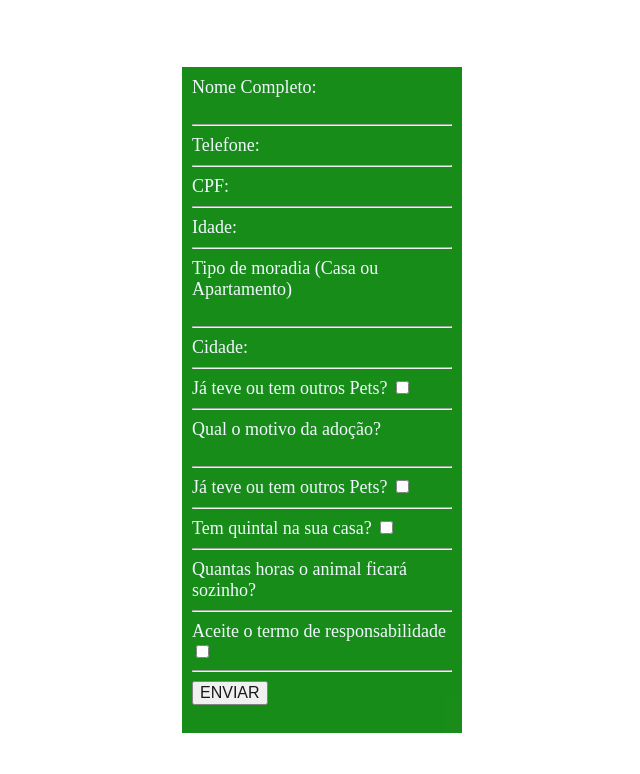
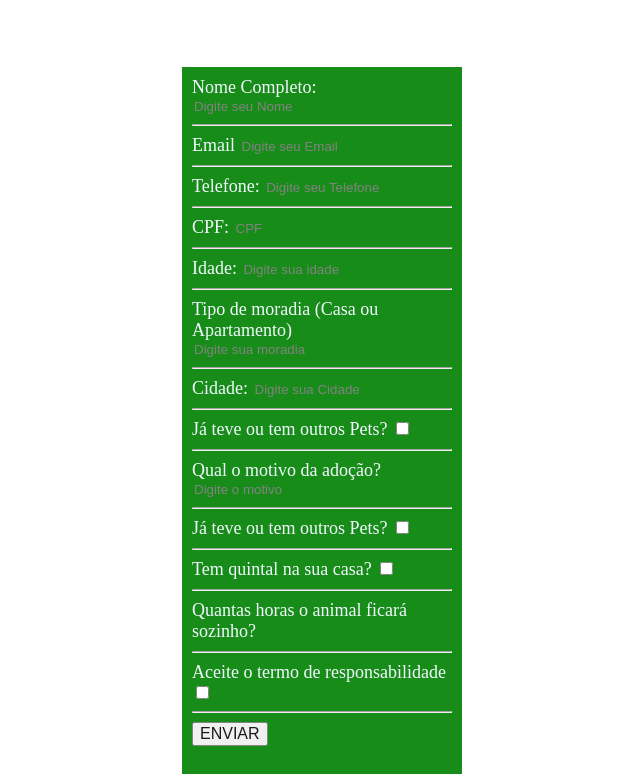
Before and after one commit to caiosantos-777/ATIVIDADE-DOGS, a plain HTML site: page index.html in a window 1280 px wide. Shown: the part 66-840 px from the top of the page, without its empty margins (318-958 px from the left). Before the commit the page ends 800 px from the top, so only its background shows below. Drawn offline with Linux system fonts and the light colour scheme.

Commit message:
add - Js pronto commit final

```diff
--- a/form1.js
+++ b/form1.js
@@ -3,7 +3,7 @@ document.getElementById("formAdocao").addEventListener("submit", function (e) {
     e.preventDefault();
 
     let nome = document.getElementById("Nome").value;
-    let email = document.getElementById("Email").value;
+    let email = document.getElementById("email").value;
     let moradia = document.getElementById("casa").value;
     let quintal = document.querySelector('input[name="quintal"]:checked');
     let cidade = document.getElementById("Cdd").value;
--- a/index.html
+++ b/index.html
@@ -21,51 +21,55 @@
             <form id="formAdocao">
 
                 <label for="Nome"></label>Nome Completo: </label>
-                <input type="text" name=Nome />
+                <input type="text" name=Nome id="Nome" placeholder="Digite seu Nome"/>
+                <hr>
+
+                <label for="email"></label>Email </label>
+                <input type="text" name=Nome id="email" placeholder="Digite seu Email"/>
                 <hr>
 
                 <label for="Telefone"></label>Telefone: </label>
-                <input type="tell" name=Telefone />
+                <input type="tell" name=Telefone id="Telefone" placeholder="Digite seu Telefone"/>
                 <hr>
 
                 <label for="CPF"></label>CPF: </label>
-                <input type="number" name=CPF />
+                <input type="number" name=CPF id="CPF" placeholder="CPF"/>
                 <hr>
 
                 <label for="Idade"></label>Idade: </label>
-                <input type="text" name=Idade />
+                <input type="text" name=Idade id="Idade" placeholder="Digite sua idade"/>
                 <hr>
 
                 <label for="casa"></label>Tipo de moradia (Casa ou Apartamento) </label>
-                <input type="text" name=casa />
+                <input type="text" name=casa id="casa" placeholder="Digite sua moradia"/>
                 <hr>
 
                 <label for="Cdd"></label>Cidade: </label>
-                <input type="text" name=Cdd />
+                <input type="text" name=Cdd id="Cdd" placeholder="Digite sua Cidade"/>
                 <hr>
 
                 <label for="Pets"></label>Já teve ou tem outros Pets? </label>
-                <input type="checkbox" name=Pets />
+                <input type="checkbox" name=Pets/>
                 <hr>
 
                 <label for="Motivo"></label>Qual o motivo da adoção? </label>
-                <input type="text" name=Motivo />
+                <input type="text" name=Motivo id="Motivo" placeholder="Digite o motivo"/>
                 <hr>
 
                 <label for="Tempo"></label>Já teve ou tem outros Pets? </label>
-                <input type="checkbox" name=Tempo />
+                <input type="checkbox" name=Tempo/>
                 <hr>
 
                 <label for="Quintal"></label>Tem quintal na sua casa? </label>
-                <input type="checkbox" name=Quintal />
+                <input type="checkbox" name=Quintal/>
                 <hr>
 
                 <label for="Quintal"></label> Quantas horas o animal ficará sozinho? </label>
-                <input type="text" name=Quintal />
+                <input type="text" name=Quintal/>
                 <hr>
 
                 <label for="Termo"></label> Aceite o termo de responsabilidade </label>
-                <input type="checkbox" name=Quintal />
+                <input type="checkbox" name=Quintal/>
                 <hr>
 
 
```
